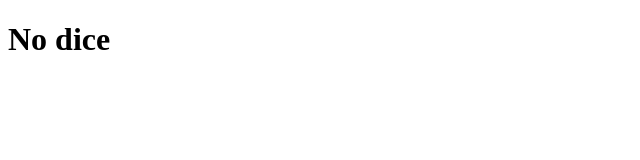
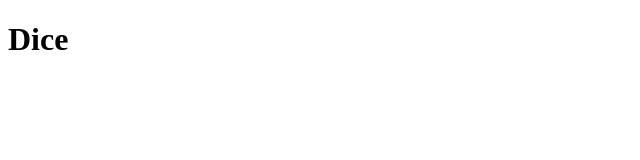
Before and after one commit to sampurcell93/sampurcell93.github.com, a plain HTML site: page nodice/index.html in a window 1280 px wide. Shown: the whole page, without its empty margins (0-640 px from the left). Drawn offline with Linux system fonts and the light colour scheme.

Commit message:
edited emdia query

```diff
--- a/nodice/index.html
+++ b/nodice/index.html
@@ -4,7 +4,7 @@
 			<meta chsrset='utf-8'>
 			<title>Dice, or no dice?</title>
 			<link rel="stylesheet" href="nodice.css" media="screen" />
-			<link rel="stylesheet" media="only screen and (device-width: 480px) and (orientation: portrait) and (-webkit-min-device-pixel-ratio: 2)" href="dice.css"/>
+			<link rel="stylesheet" media="only screen and (min-device-width: 480px)" href="dice.css"/>
 		</head>
 
 		<body>
```
